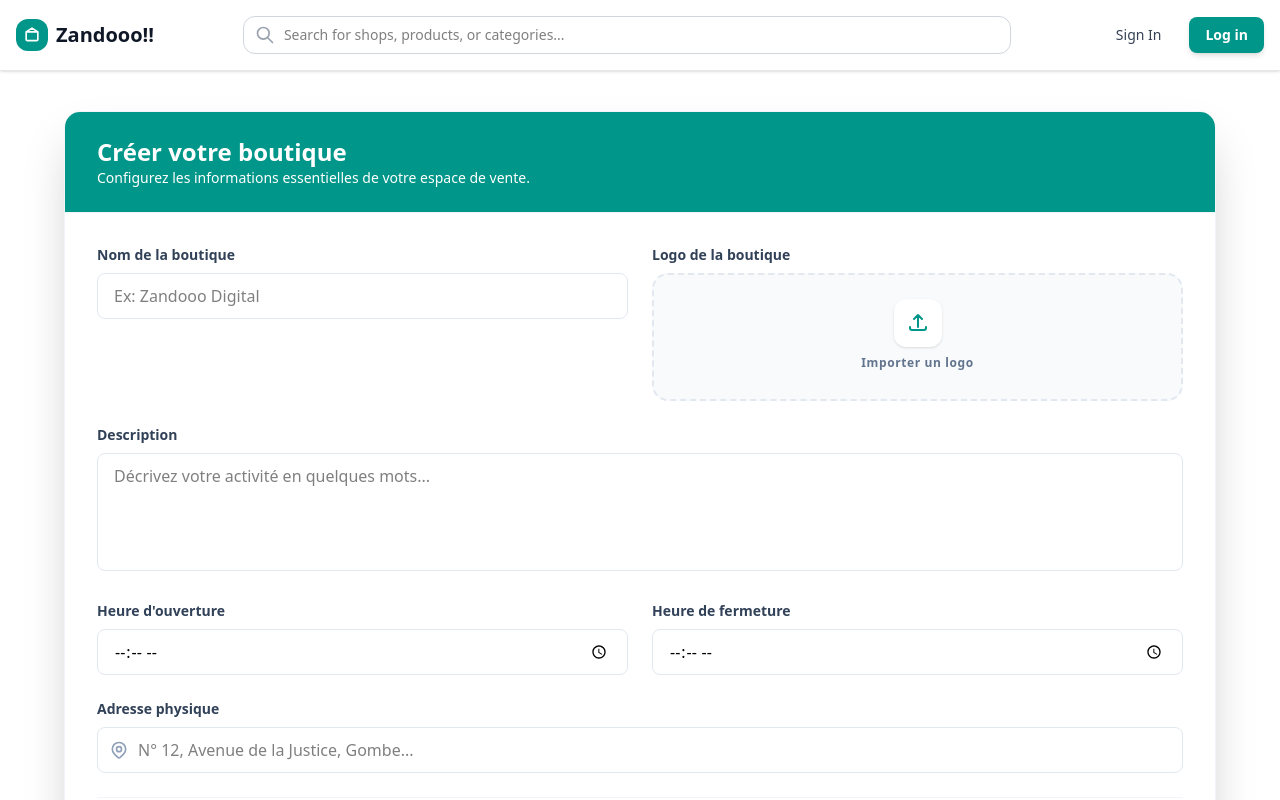
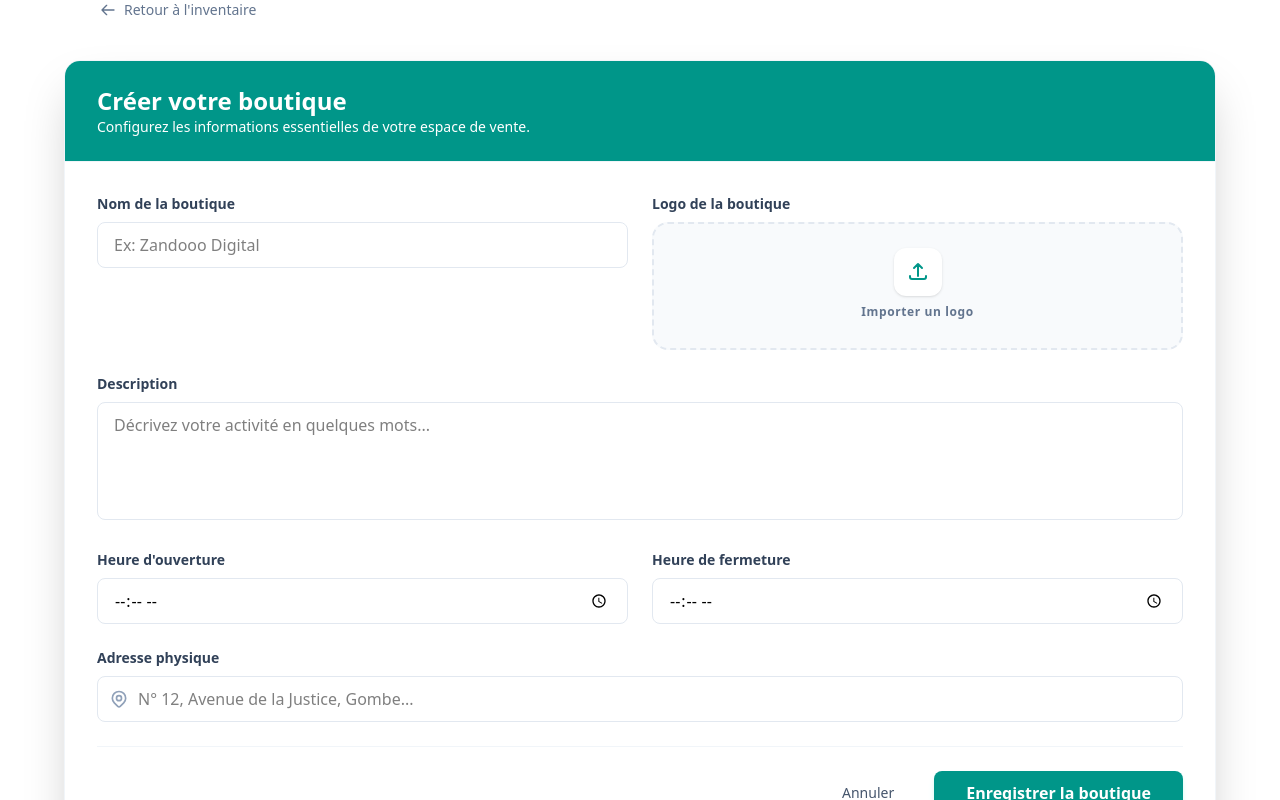
Before and after one commit to alainkatayi/zandooo_front, an Angular app: page /shop/create in a window 1280 px wide. Shown: the top 800 px of the page. Built offline with nearby package versions, Linux system fonts and the light colour scheme; no server answers.

Commit message:
feat(shop): Modification de l'interface de création d'une boutique

```diff
--- a/src/app/pages/shop/create/create.component.html
+++ b/src/app/pages/shop/create/create.component.html
@@ -1,6 +1,15 @@
-<app-navbar></app-navbar>
 
 
+<div class="ml-25">
+      <a href="shop/overview"
+        class="flex items-center text-slate-500 hover:text-teal-600 mb-6 transition-colors group text-sm font-medium">
+        <svg xmlns="http://www.w3.org/2000/svg" class="w-4 h-4 mr-2 group-hover:-translate-x-1 transition-transform"
+            fill="none" viewBox="0 0 24 24" stroke="currentColor">
+            <path stroke-linecap="round" stroke-linejoin="round" stroke-width="2" d="M10 19l-7-7m0 0l7-7m-7 7h18" />
+        </svg>
+        Retour à l'inventaire
+    </a>
+</div>
 <div class="max-w-6xl mx-auto mt-10 mb-20 bg-white rounded-2xl shadow-2xl border border-slate-100 overflow-hidden">
   <div class="bg-teal-600 px-8 py-6 border-b border-slate-100">
     <h2 class="text-2xl font-bold text-white">Créer votre boutique</h2>
@@ -143,7 +152,7 @@
   </form>
 </div>
 
-<app-footer></app-footer>
+
 
 
 <div *ngIf="showToast" class="fixed top-24 right-6 z-100 animate-slide-in-right">
```
